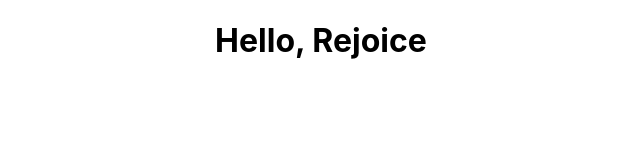
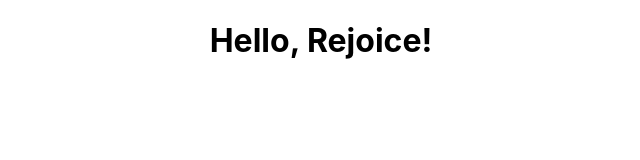
Before and after one commit to Ejiscoxpres/React-practice, a React (Create React App) app: page / in a window 1280 px wide. Shown: the top 160 px of the page, without its empty margins (319-959 px from the left). Built offline with nearby package versions, Linux system fonts and the light colour scheme.

Commit message:
h1 commit

```diff
--- a/src/App.js
+++ b/src/App.js
@@ -1,10 +1,11 @@
 import './App.css';
 const name = 'Rejoice'
+const isNameShowing = 'true'
 
 const App =()  => {
   return (
     <div className="App">
-      <h1>Hello, {name}</h1>
+      <h1>Hello, {isNameShowing?  name :'peter'}!</h1>
     </div>
   );
 }
```
